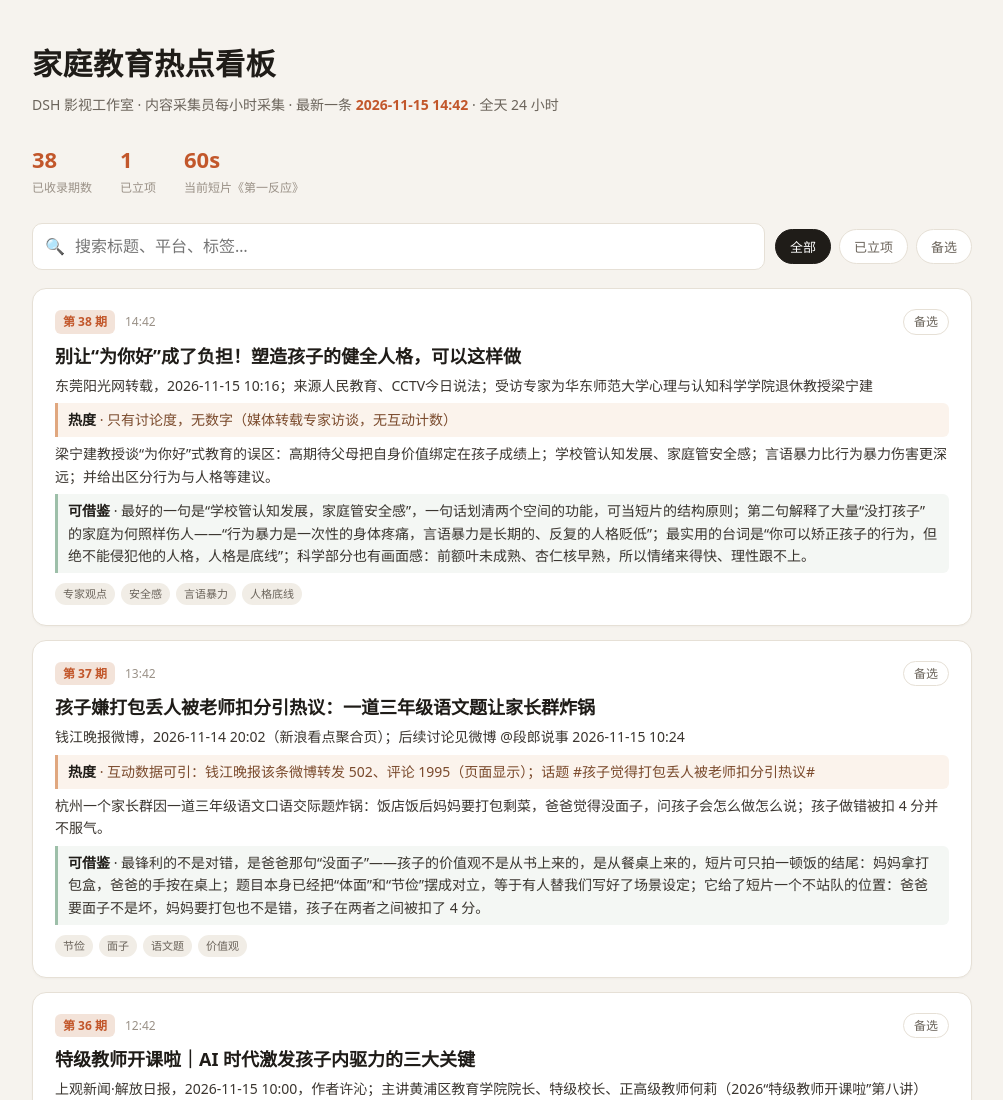
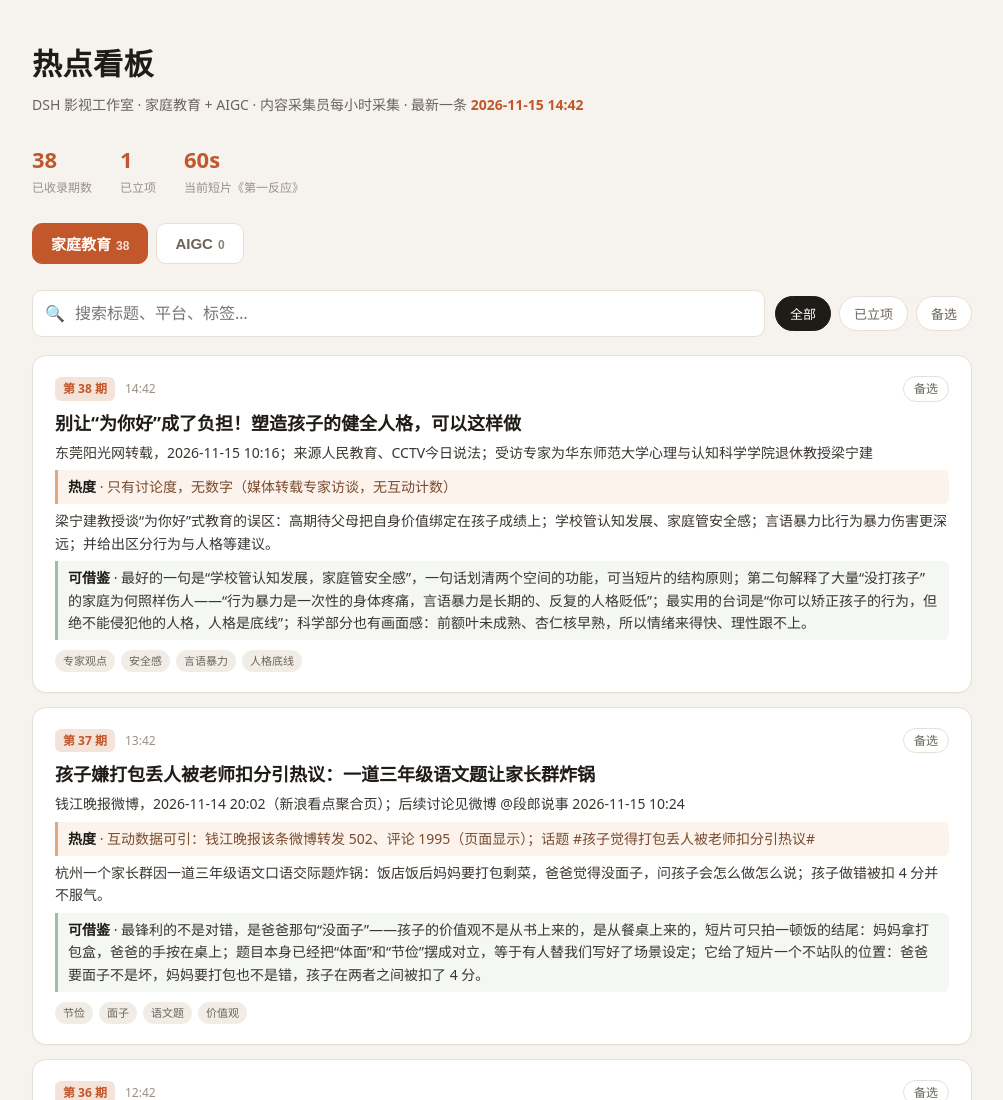
Before and after one commit to LeeTG-Studio/hot-kanban, a plain HTML site: page index.html in a window 1280 px wide. Shown: the top 1100 px of the page, without its empty margins (138-1141 px from the left). Drawn offline with Linux system fonts and the light colour scheme.

Commit message:
update index.html

```diff
--- a/index.html
+++ b/index.html
@@ -3,7 +3,7 @@
 <head>
 <meta charset="UTF-8">
 <meta name="viewport" content="width=device-width, initial-scale=1.0">
-<title>家庭教育热点看板 · DSH 影视工作室</title>
+<title>热点看板 · DSH 影视工作室</title>
 <style>
   :root{
     --bg:#f6f3ee; --card:#ffffff; --ink:#1f1c18; --ink2:#6b645b; --line:#e6e0d6;
@@ -24,6 +24,10 @@
   .chips{display:flex;gap:8px;flex-wrap:wrap}
   .chip{border:1px solid var(--line);background:var(--card);color:var(--ink2);padding:7px 14px;border-radius:999px;font-size:13px;cursor:pointer}
   .chip.on{background:var(--ink);color:#fff;border-color:var(--ink)}
+  .tabs{display:flex;gap:8px;margin:26px 0 0;flex-wrap:wrap}
+  .tab{border:1px solid var(--line);background:var(--card);color:var(--ink2);padding:9px 18px;border-radius:10px;font-size:15px;cursor:pointer;font-weight:600}
+  .tab.on{background:var(--accent);border-color:var(--accent);color:#fff}
+  .tab .tnum{font-size:12px;opacity:.8;margin-left:5px}
   .card{background:var(--card);border:1px solid var(--line);border-radius:14px;padding:20px 22px;margin:0 0 14px;box-shadow:0 1px 2px rgba(0,0,0,.03)}
   .card-top{display:flex;align-items:center;gap:10px;font-size:12px;color:var(--muted);margin-bottom:8px}
   .issue{background:var(--accent-soft);color:var(--accent);font-weight:700;padding:2px 8px;border-radius:6px}
@@ -50,14 +54,19 @@
 <body>
 <div class="wrap">
   <header>
-    <h1>家庭教育热点看板</h1>
-    <p class="sub">DSH 影视工作室 · 内容采集员每小时采集 · 最新一条 <b id="latest">—</b> · 全天 24 小时</p>
+    <h1>热点看板</h1>
+    <p class="sub">DSH 影视工作室 · 家庭教育 + AIGC · 内容采集员每小时采集 · 最新一条 <b id="latest">—</b></p>
     <div class="stats">
       <div class="stat"><div class="n" id="count">0</div><div class="l">已收录期数</div></div>
       <div class="stat"><div class="n" id="done">0</div><div class="l">已立项</div></div>
       <div class="stat"><div class="n">60s</div><div class="l">当前短片《第一反应》</div></div>
     </div>
   </header>
+
+  <div class="tabs" id="tabs">
+    <button class="tab on" data-cat="家庭教育">家庭教育<span class="tnum" id="n-edu">0</span></button>
+    <button class="tab" data-cat="AIGC">AIGC<span class="tnum" id="n-ai">0</span></button>
+  </div>
 
   <div class="toolbar">
     <div class="search">
@@ -89,8 +98,9 @@
     'use strict';
     const $ = id => document.getElementById(id);
     const cardsEl = $('cards'), missEl = $('missing'), warnEl = $('warn');
-    const q = $('q'), chips = $('chips');
+    const q = $('q'), chips = $('chips'), tabs = $('tabs');
     let filter = 'all';
+    let category = '家庭教育';
     let items = [];
 
     const STATUS = ['已立项', '备选'];
@@ -121,6 +131,7 @@
         if (!isText(it[k])) p.push(tag + '：' + k + ' 为空或不是文字');
       });
       if (STATUS.indexOf(it.status) === -1) p.push(tag + '：status 只能是「已立项」或「备选」');
+      if (it.category != null && ['家庭教育', 'AIGC'].indexOf(it.category) === -1) p.push(tag + '：category 只能是「家庭教育」或「AIGC」');
       if (!Array.isArray(it.tags) || it.tags.some(t => !isText(t))) p.push(tag + '：tags 应是文字数组，如 ["亲子沟通"]');
       if (it.url != null && it.url !== '' && !/^https?:\/\//i.test(String(it.url))) p.push(tag + '：url 应以 http:// 或 https:// 开头，没有链接就写 ""');
       return p;
@@ -147,17 +158,24 @@
         '</article>';
     }
 
+    function updateTabCounts() {
+      $('n-edu').textContent = items.filter(it => (it.category || '家庭教育') === '家庭教育').length;
+      $('n-ai').textContent = items.filter(it => it.category === 'AIGC').length;
+    }
+
     function render() {
       const kw = q.value.trim().toLowerCase();
+      const pool = items.filter(it => (it.category || '家庭教育') === category);
       let html = '', done = 0;
-      items.forEach(it => {
+      pool.forEach(it => {
         const hay = [it.title, it.source, it.heat, it.summary, it.takeaway, (it.tags || []).join(' ')].join(' ').toLowerCase();
         if ((filter === 'all' || it.status === filter) && (!kw || hay.indexOf(kw) !== -1)) html += cardHTML(it);
         if (it.status === '已立项') done++;
       });
       cardsEl.innerHTML = html || '<div class="empty">没有匹配的条目' + (kw ? '，换个关键词试试' : '') + '</div>';
-      $('count').textContent = items.length;
+      $('count').textContent = pool.length;
       $('done').textContent = done;
+      updateTabCounts();
 
       const have = new Set(items.map(i => i.period));
       const max = items.length ? Math.max.apply(null, items.map(i => i.period)) : 0;
@@ -213,7 +231,8 @@
         return;
       }
 
-      const latest = items.reduce((m, it) => (!m || (it.date + ' ' + it.time) > (m.date + ' ' + m.time) ? it : m), null);
+      const pool = items.filter(it => (it.category || '家庭教育') === category);
+      const latest = pool.reduce((m, it) => (!m || (it.date + ' ' + it.time) > (m.date + ' ' + m.time) ? it : m), null);
       $('latest').textContent = latest ? (latest.date + ' ' + latest.time) : '—';
       render();
     }
@@ -223,6 +242,11 @@
       chips.querySelectorAll('.chip').forEach(x => x.classList.toggle('on', x === b));
       filter = b.dataset.f; render();
     });
+    tabs.addEventListener('click', e => {
+      const b = e.target.closest('.tab'); if (!b) return;
+      tabs.querySelectorAll('.tab').forEach(x => x.classList.toggle('on', x === b));
+      category = b.dataset.cat; render();
+    });
     q.addEventListener('input', render);
 
     try { main(); } catch (err) { showFatal('页面渲染出错（数据可能写坏了）', String((err && err.message) || err) + '。请运行 node validate.cjs 检查data.js。'); }
```
